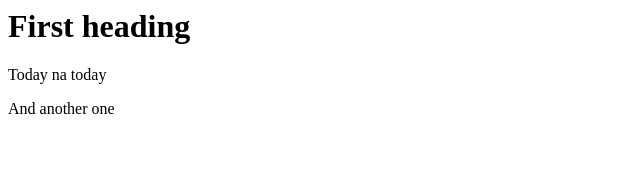
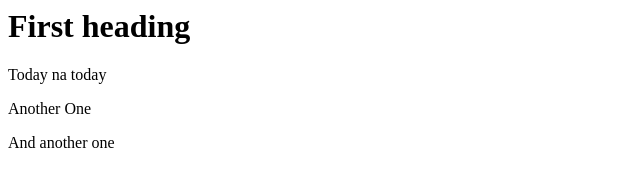
Before and after one commit to Daisi-Sowemimo/GitIn, a plain HTML site: page index.html in a window 1280 px wide. Shown: the whole page, without its empty margins (0-640 px from the left). Drawn offline with Linux system fonts and the light colour scheme.

Commit message:
Another DJ Khaled line

```diff
--- a/index.html
+++ b/index.html
@@ -2,6 +2,7 @@
   <body>
   	<h1>First heading</h1>
   	<p>Today na today</p>
+  	<p>Another One</p>
   	<p>And another one</p>
   </body>
 </html>
```
